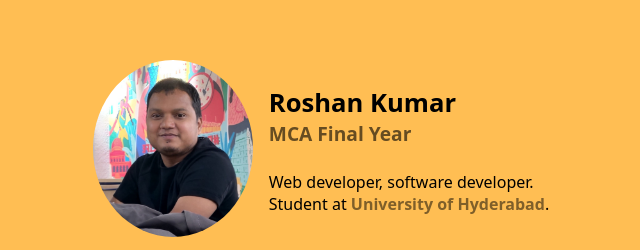
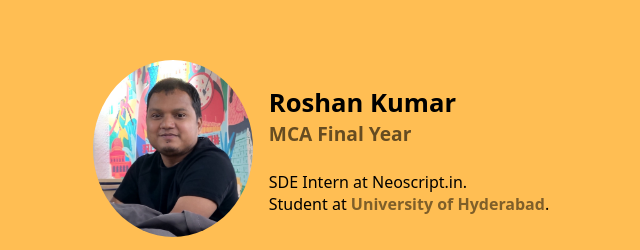
Before and after one commit to roshansourav/PORTFOLIO, a plain HTML site: page index.html in a window 1280 px wide. Shown: the part 203-453 px from the top of the page, without its empty margins (319-959 px from the left). Drawn offline with Linux system fonts and the light colour scheme.

Commit message:
Update index.html

```diff
--- a/index.html
+++ b/index.html
@@ -57,7 +57,7 @@
         <aside>
             <h1>Roshan Kumar</h1>
             <h4>MCA Final Year</h4>
-            <p> Web developer, software developer.
+            <p> SDE Intern at Neoscript.in.
                 Student at <a target="blank" href="https://scis.uohyd.ac.in/">University of Hyderabad</a>.
 
             </p>
```
